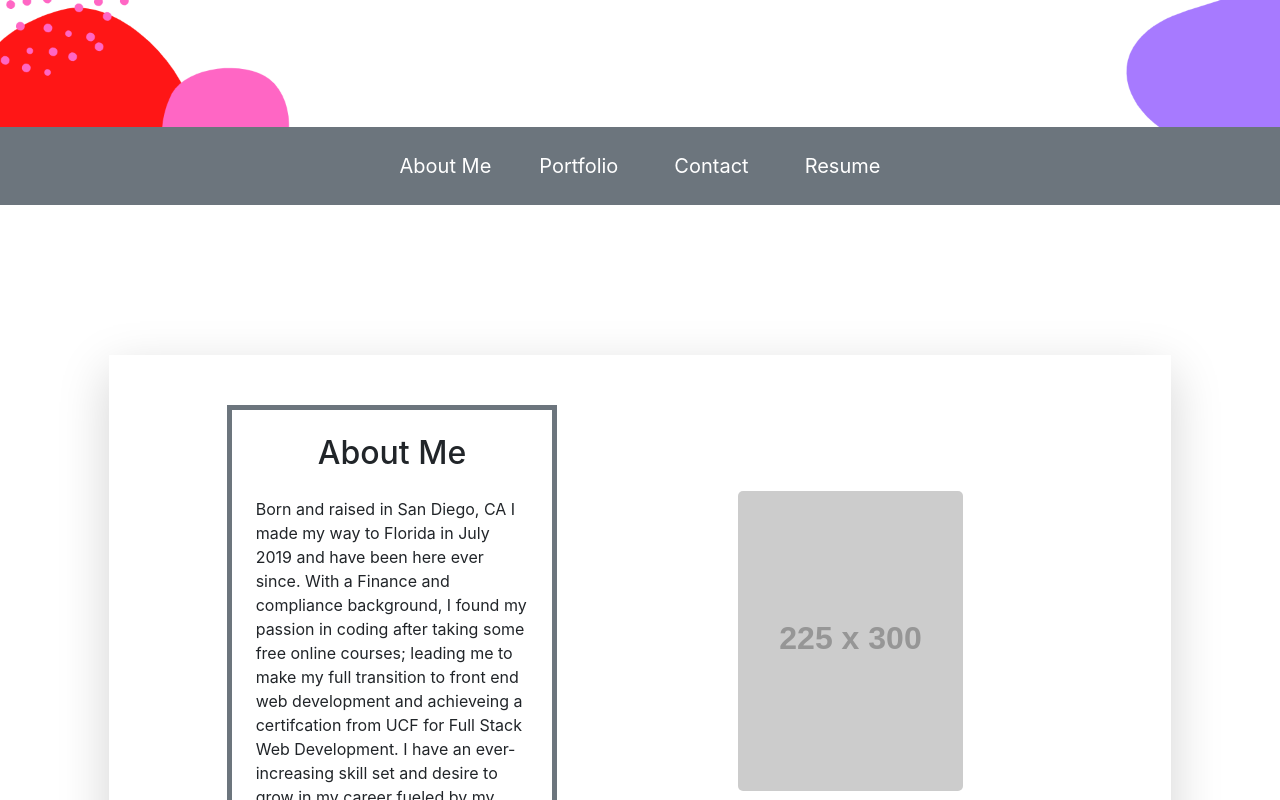
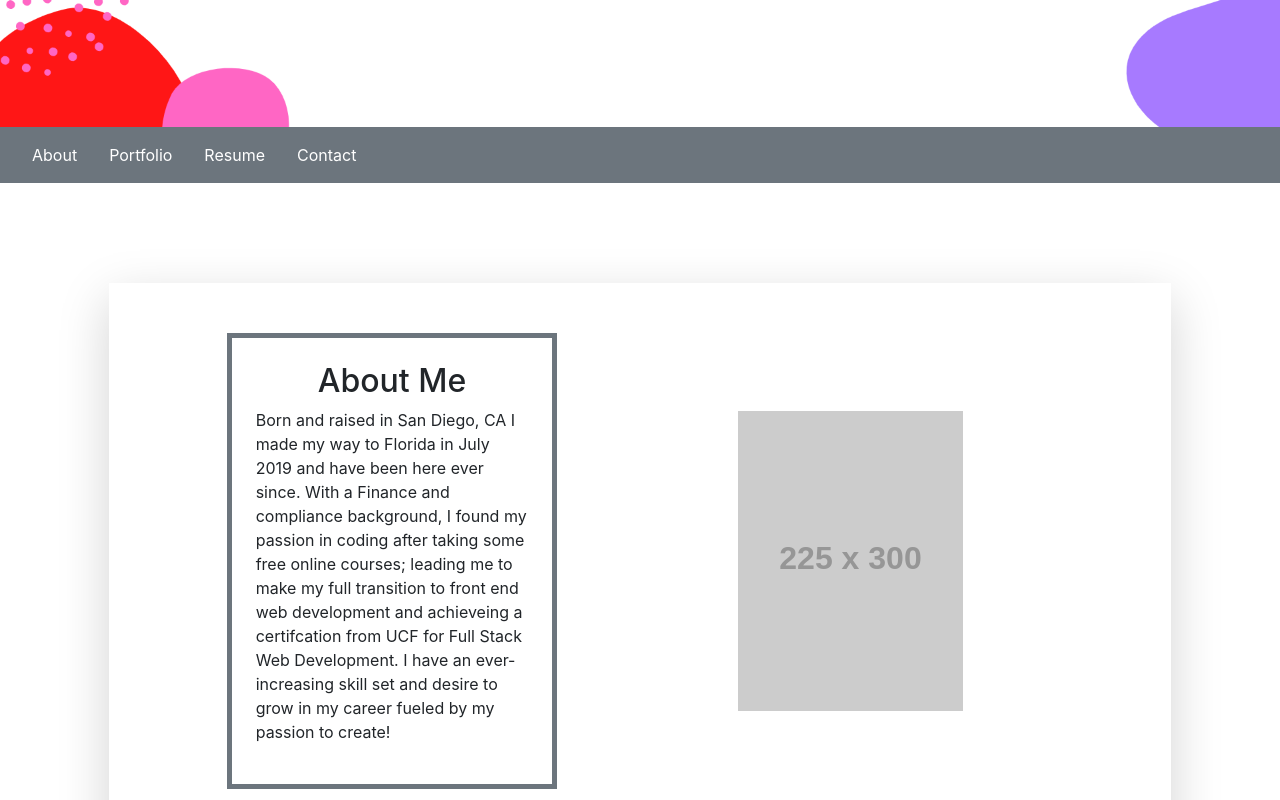
Before and after one commit to jasmineakbari/ja-portfolio-react, a React (Create React App) app: page / in a window 1280 px wide. Shown: the part 300-1100 px from the top of the page. Built offline with nearby package versions, Linux system fonts and the light colour scheme.

Commit message:
added conditional rendering functionality and doc title

```diff
--- a/src/App.js
+++ b/src/App.js
@@ -1,4 +1,4 @@
-import React, { useState } from 'react';
+import React, { useState, useEffect } from 'react';
 import 'bootstrap/dist/css/bootstrap.css';
 import Banner from './components/Banner';
 import Nav from './components/Nav';
@@ -10,27 +10,30 @@ import Footer from "./components/Footer";
 
 function App() {
   const [currentPage, handlePageChange] = useState('About');
-  const [contactSelected, setContactSelected] = useState(false);
+
+  useEffect(() => {
+    document.title = `${currentPage}`;
+  });
+
+  const renderPage = () => {
+    switch (currentPage) {
+      case 'About':
+        return <About />;
+      case 'Portfolio':
+        return <Portfolio />;
+      case 'Contact':
+        return <ContactForm />;
+      case 'Resume':
+        return <Resume />;
+    }
+  };
 
   return (
     <div>
       <Banner></Banner>
-      <Nav
-        handlePageChange={handlePageChange}
-        currentPage={currentPage}
-        contactSelected={contactSelected}
-        setContactSelected={setContactSelected}
-      ></Nav>
+      <Nav currentPage={currentPage} handlePageChange={handlePageChange} />
       <main>
-      {!contactSelected ? (
-        <>
-          <About currentPage={currentPage}></About>
-          <Portfolio currentPage={currentPage}></Portfolio>
-          <Resume currentPage={currentPage}></Resume>
-        </>
-      ) : (
-          <ContactForm></ContactForm>
-        )}
+        <div>{renderPage(currentPage)}</div>
       </main>
       <Footer></Footer>
     </div>
--- a/src/components/About/index.js
+++ b/src/components/About/index.js
@@ -3,7 +3,7 @@ import React from 'react';
 function About() {
     return(
         <div className="container-fluid">
-            <div className="container shadow-lg" id="aboutMe">
+            <div className="container shadow-lg" id="about">
                 <div className="row mb-5 rounded">
                     <div className="col-4 p-4 m-auto aboutText">
                         <h2 className="text-center">About Me</h2>
--- a/src/components/Contact/index.js
+++ b/src/components/Contact/index.js
@@ -41,7 +41,7 @@ function ContactForm() {
 
     // JSX sets rendering
     return (
-        <section>
+        <section id="contact">
             <h1>Contact Me</h1>
             <form id="contact-form" onSubmit={handleSubmit}>
                 <div>
--- a/src/components/Nav/index.js
+++ b/src/components/Nav/index.js
@@ -1,52 +1,24 @@
-import React, { useEffect } from 'react';
-import { capitalizeFirstLetter } from "../../utils/helpers";
+import React from 'react';
 
 function Nav(props) {
-    const {
-        handlePageChange,
-        currentPage,
-        contactSelected,
-        setContactSelected
-    } = props;
-    const page = ['About', 'Portfolio', 'Resume'];
+    const pages = ['About', 'Portfolio', 'Resume', 'Contact'];
 
     return(
-        <header className="navbar navbar-expand-lg">
-            <ul className="navbar-nav collapse navbar-collapse justify-content-center" id="navbarNav">
-                <btn className="nav-item btn-lg">
-                    <li>
-                        <a className="nav-link" href="#aboutMe" onClick={() =>
-                            setContactSelected(false) && 'navActive'}>
-                            About Me
-                            <span className="sr-only">(current)</span>
-                        </a>
-                    </li>
-                </btn>
-                <btn className="nav-item btn-lg">
-                    <li onClick={() => setContactSelected(false) && 'navActive'}>
-                        <a className="nav-link" href="#works">
-                            Portfolio
-                        </a>
-                    </li>
-                </btn>
-                <btn className="nav-item btn-lg">
-                    <li className={`mx-2 ${contactSelected && 'navActive'}`}>
-                        <a className="nav-link" href="#contact">
-                            <span onClick={() => setContactSelected(true)}>
-                                Contact
-                            </span>
-                        </a>
-                    </li>
-                </btn>
-                <btn className="nav-item btn-lg">
-                    <li onClick={() => setContactSelected(false) && 'navActive'}>
-                        <a className="nav-link" href="#resume">
-                            Resume
-                        </a>
-                    </li>
-                </btn>
-            </ul>
-        </header>
+        <ul className="nav navbar navbar-expand-lg">
+      {pages.map(page => (
+            <li className="nav-item" key={page}>
+            <a
+                href={'#' + page.toLowerCase()}
+                onClick={() => props.handlePageChange(page)}
+                className={
+                props.currentPage === page ? 'nav-link active' : 'nav-link'
+                }
+            >
+                {page}
+            </a>
+            </li>
+        ))}
+        </ul>
     );
 }
 
--- a/src/components/Resume/index.js
+++ b/src/components/Resume/index.js
@@ -2,7 +2,7 @@ import React from 'react';
 
 function Resume() {
     return(
-        <div>
+        <div id="resume">
             <p>This is my resume</p>
         </div>
     );
--- a/src/index.css
+++ b/src/index.css
@@ -61,10 +61,10 @@ button:hover {
 
 /* about me section styling */
 
-#aboutMe {
+#about {
   padding: 50px;
-  margin-top: 100px;
-  margin-bottom: 100px;
+  margin-top: 50px;
+  margin-bottom: 50px;
 }
 
 .aboutText {
@@ -106,7 +106,6 @@ textarea {
 }
 
 /* projects styling */
-#portfolio {
-  border: var(--secondary) solid 3px;
-  border-radius: 5px;
-}
+
+
+/* Footer Styling */
```
